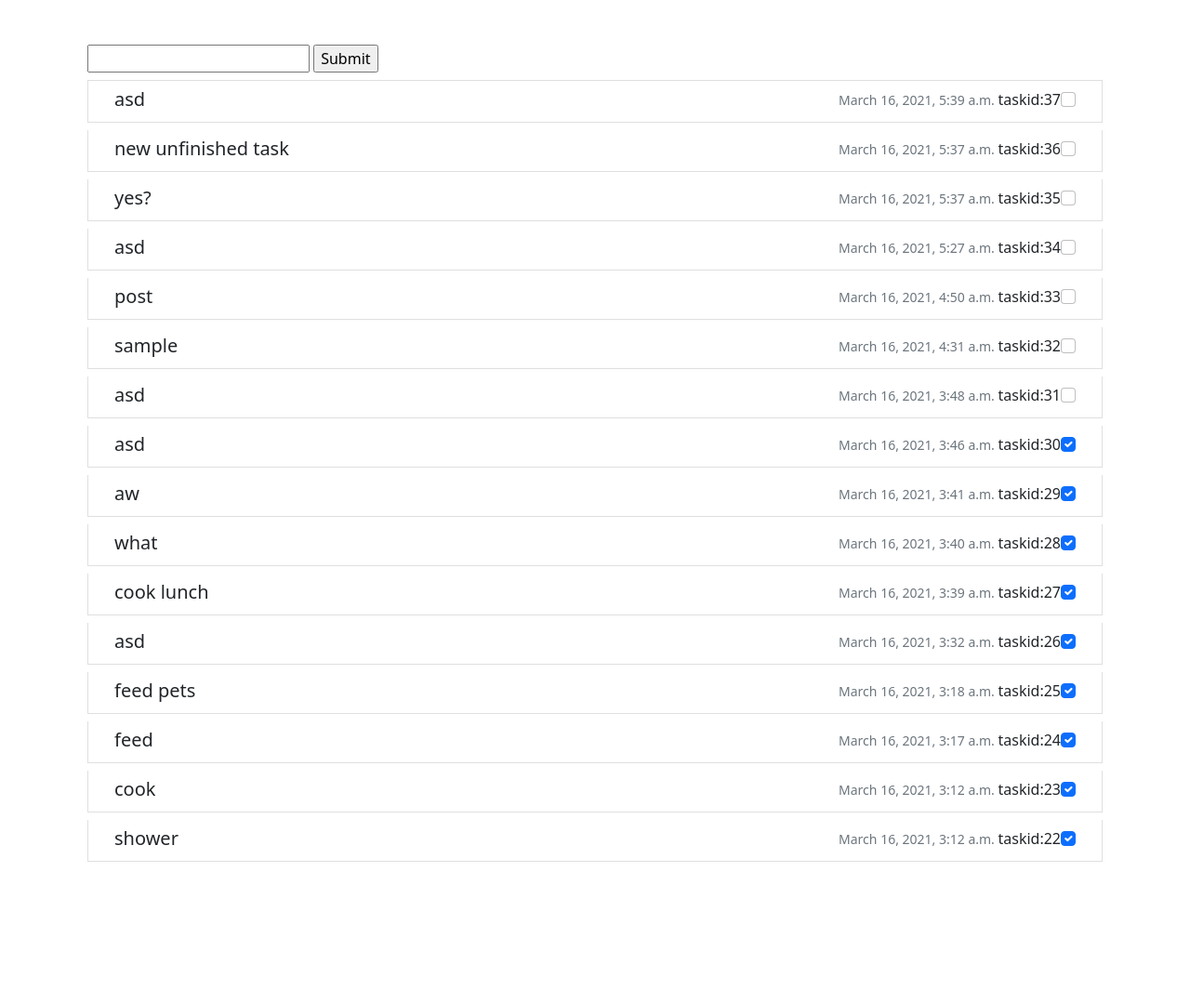
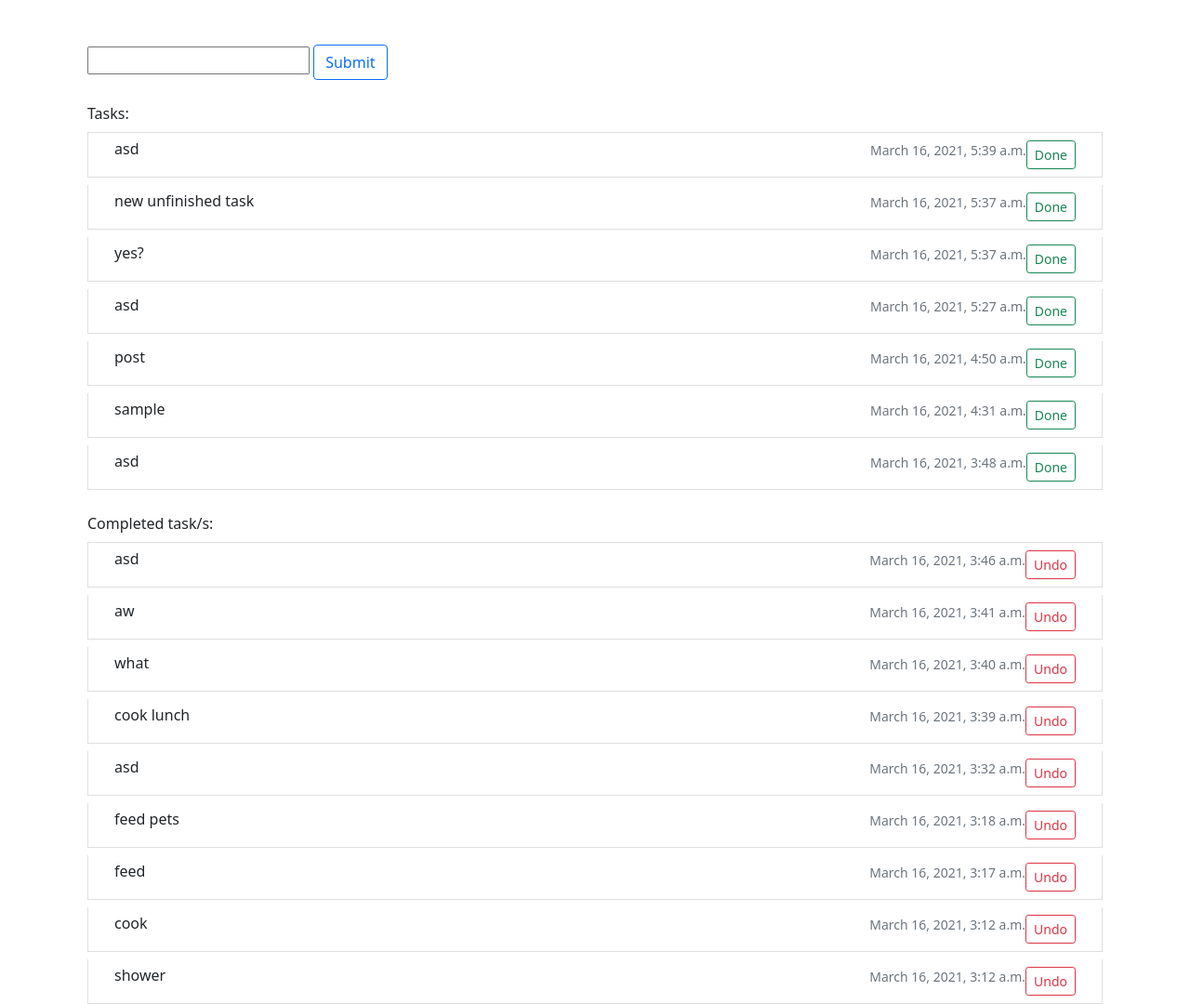
Before and after one commit to jemgithub0418/todo, a Django app: page / in a window 1280 px wide. Shown: the part 56-1136 px from the top of the page at 93% size. Before the commit the page ends 983 px from the top, so only its background shows below. Run offline with Django 3.2, Linux system fonts and the light colour scheme; data comes from the database, SQL or seed files in the repository; both versions use the stored data as it was after the commit.

Commit message:
added done and undo button for each tasks

```diff
--- a/tasks/urls.py
+++ b/tasks/urls.py
@@ -6,5 +6,5 @@ app_name = 'tasks'
 
 urlpatterns = [
     path('', views.home, name='home'),
-    # path('updatetask/', views.updatetask, name='updatetask'),
+    path('undo/<str:id>/', views.undotask, name='undo'),
 ]
--- a/tasks/views.py
+++ b/tasks/views.py
@@ -12,22 +12,21 @@ def home(request):
             form.save()
         return redirect('tasks:home')
     else:
-        print('invalid form')
+        form = tasks.TaskForm()
     context = {
         'form' : form,
-        'completed_tasks' : Task.objects.all().order_by('complete', '-created'),
-        # 'unfinished_tasks' : list(Task.objects.filter(complete= False).order_by('created')),
+        'completed_tasks' : Task.objects.filter(complete = True).order_by('-created'),
+        'unfinished_tasks' : Task.objects.filter(complete= False).order_by('-created'),
     }
     return render(request, 'tasks/home.html', context)
 
 
-# def updatetask(request):
-#     if request.is_ajax() and request.method == "POST":
-#         task = Task.objects.get(id = request.task.id)
-#         task.complete = True if request.POST.get('task.complete') == 'True' else False
-#         task.save()
-#         data = { 'status': 'success', 'task.complete': task.complete }
-#         return JsonResponse(data, status = 200)
-#     else:
-#         data = {'status':'error'}
-#         return JsonResponse(data, status=400)
+def undotask(request, id):
+    task = Task.objects.get(id = id)
+    if request.method  == 'POST':
+        if task.complete == True:
+            task.complete = False
+        else:
+            task.complete = True
+        task.save()
+    return redirect('tasks:home')
--- a/templates/tasks/home.html
+++ b/templates/tasks/home.html
@@ -9,22 +9,52 @@
 <div class="container mt-5">
         <form method="POST">
             {% csrf_token %}
-            {{form.title | tabindex:1}}
-            <input type="submit">
+            {{form.title}}
+            <input class="btn btn-outline-primary" type="submit">
         </form>
+        <div class="mt-4">Tasks:</div>
+    {% for task in unfinished_tasks %}
+        <a href="#" class="list-group-item list-group-item-action mt-2">
+            <div class="d-flex w-100 justify-content-between">
+                <div class="container">
+                    <div class="row">
+                        <div class="col-sm">
+                            <h6 class="mb-1">{{ task.title }}</h6>
+                        </div>
+                        <div class="col-sm">
+                            <p class="mb-1 " style="float: right;">
+                                <form action="{% url 'tasks:undo' task.id %}" method="POST" style="float: right">
+                                    {% csrf_token %}
+                                    <button type="submit" action="#"class="btn btn-outline-success btn-sm">Done</button>
+                                </form>
+
+
+                                <small class="text-muted" style="float: right;"> {{task.created}} </small>
+                            </p>
+                        </div>
+                    </div>
+                </div>
+            </div>
+        </a>
+    {% endfor %}
+
+        <div class="pt-4">Completed task/s:</div>
     {% for task in completed_tasks %}
         <a href="#" class="list-group-item list-group-item-action mt-2">
             <div class="d-flex w-100 justify-content-between">
                 <div class="container">
                     <div class="row">
                         <div class="col-sm">
-                            <h5 class="mb-1">{{ task.title }}</h5>
+                            <h6 class="mb-1">{{ task.title }}</h6>
                         </div>
                         <div class="col-sm">
-                        <p class="mb-1 " style="float: right;">
-                                <small class="text-muted"> {{task.created}} </small>
-                                 taskid:{{task.id}}<input class="form-check-input" type="checkbox" value="True" id="{{task.id}}" {% if task.complete %}checked{% endif %}>
-                        </p>
+                            <p class="mb-1 " style="float: right;">
+                                <form action="{% url 'tasks:undo' task.id %}" method="POST" style="float: right">
+                                    {% csrf_token %}
+                                    <button type="submit" action="#"class="btn btn-outline-danger btn-sm">Undo</button>
+                                </form>
+                                <small class="text-muted" style="float: right;"> {{task.created}} </small>
+                            </p>
                         </div>
                     </div>
                 </div>
```
Also changed, not shown: db.sqlite3.
